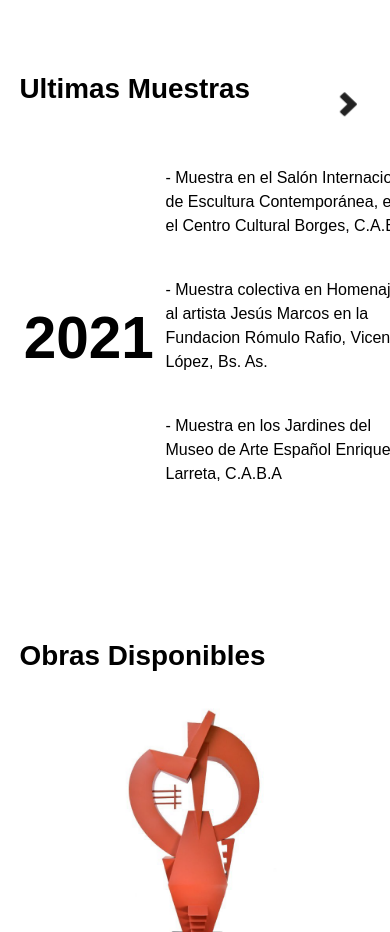
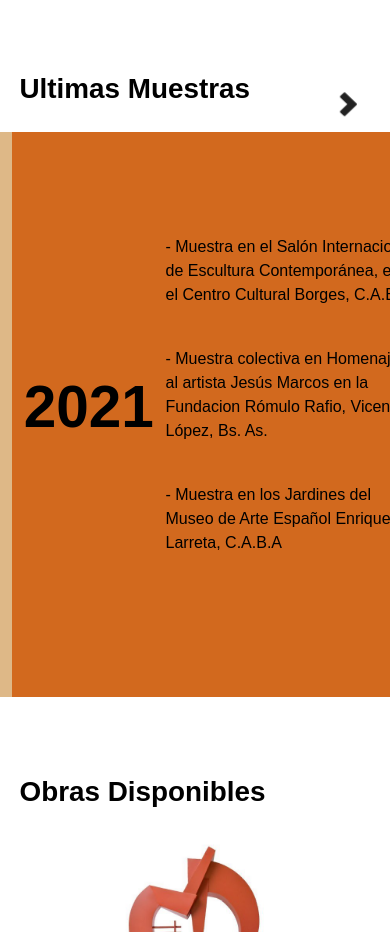
Before and after one commit to JereDiberto/JuliaFarjat, a website: page index.html in a window 390 px wide. Shown: the part 1340-2272 px from the top of the page. Drawn offline with nearby package versions, Linux system fonts and the light colour scheme.

Commit message:
version2

```diff
--- a/scss/_home.scss
+++ b/scss/_home.scss
@@ -284,9 +284,10 @@ $color1: #7196B9;
     }
 
     .wrapper{
-        max-height: 180vw;
+        max-height: 170vw;
         display: flex;
         overflow: auto;
+        background-color: burlywood;
     }
 
     .wrapper::-webkit-scrollbar{
@@ -308,11 +309,12 @@ $color1: #7196B9;
 
     .wrapper .item{
         min-width: 110vw;
-        height:110vw;
+        height:145vw;
         text-align: left;
         margin-right: 2px;
         margin: 0 3vw 0 3vw;
         border-right: 1px solid yellowgreen;
+        background-color: chocolate;
     }
 
     .muestras-numero{
```
Also changed, not shown: css/style.css, scss/style.css, 1 other file.
